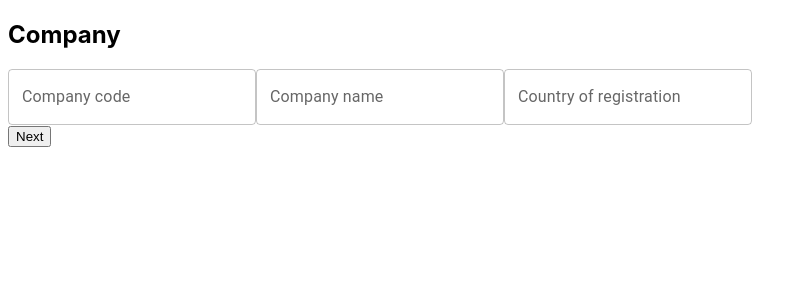
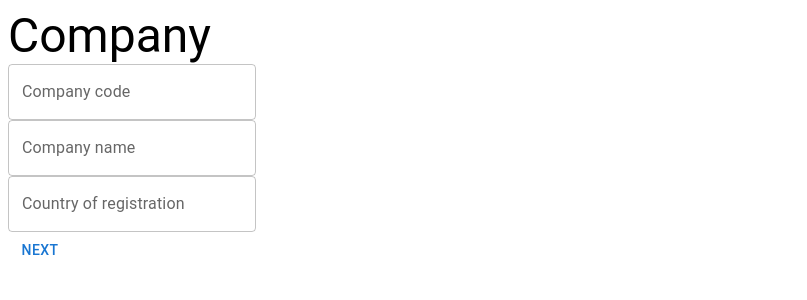
Before and after one commit to AugV/application-form, a React (Create React App) app: page / in a window 1280 px wide. Shown: the top 300 px of the page, without its empty margins (0-807 px from the left). Built offline with nearby package versions, Linux system fonts and the light colour scheme; a web font is replaced by a local one.

Commit message:
extracted button, stepper heading is mui typography, form fields are block

```diff
--- a/src/App.tsx
+++ b/src/App.tsx
@@ -31,6 +31,7 @@ const firstStep: StepModel = {
     },
   },
 };
+
 const secondStep: StepModel = {
   heading: "Contact person",
   content: {
@@ -62,6 +63,7 @@ const secondStep: StepModel = {
     },
   },
 };
+
 function App() {
   const [activeStep, setActiveStep] = useState(0);
 
--- /dev/null
+++ b/src/components/button/button.tsx
@@ -0,0 +1,10 @@
+import { Button as MuiButton } from "@mui/material";
+
+type ButtonProps = {
+  onClick: () => void;
+  children: React.ReactNode;
+};
+
+export const Button = ({ onClick, children }: ButtonProps) => {
+  return <MuiButton onClick={onClick}>{children}</MuiButton>;
+};
--- /dev/null
+++ b/src/components/form-generator/form-generator.module.scss
@@ -0,0 +1,3 @@
+.fieldContainer {
+    display: block;
+}
--- a/src/components/form-generator/form-generator.tsx
+++ b/src/components/form-generator/form-generator.tsx
@@ -1,6 +1,7 @@
 import { setField } from "../../store/application-form-slice";
 import { RootState } from "../../store/store";
 import { TextField } from "../text-field/text-field";
+import styles from "./form-generator.module.scss";
 
 export const FieldType = { TEXT_FIELD: "text-field" } as const;
 
@@ -33,9 +34,11 @@ const FieldComponents = {
 export const FormGenerator = ({ name, formModel }: FormGeneratorProps) => {
   return (
     <form name={name}>
-      {formModel.map((fieldModel) => {
-        return FieldComponents[fieldModel.type](fieldModel);
-      })}
+      {formModel.map((fieldModel) => (
+        <div className={styles.fieldContainer}>
+          {FieldComponents[fieldModel.type](fieldModel)}
+        </div>
+      ))}
     </form>
   );
 };
--- a/src/components/stepper/stepper.tsx
+++ b/src/components/stepper/stepper.tsx
@@ -1,3 +1,6 @@
+import { Typography } from "@mui/material";
+import { Button } from "../button/button";
+
 export type StepModel = {
   heading: string;
   content: {
@@ -25,21 +28,19 @@ export const Stepper = ({
   const ContentComponent = currentStep.content.component;
   const contentProps = currentStep.content.props;
   const isFirstStep = activeStep === 0;
-  const isLastStep = activeStep === stepperModel.length-1;
+  const isLastStep = activeStep === stepperModel.length - 1;
 
   return (
     <>
-      {/* TODO: extract heading */}
-      <h2>{currentStep.heading}</h2>
+      <Typography variant="h3" component="h2">{currentStep.heading}</Typography>
 
       <ContentComponent {...contentProps} />
 
-      {/* TODO: extract buttons */}
-      {!isFirstStep && <button onClick={backHandler}>Back</button>}
+      {!isFirstStep && <Button onClick={backHandler}>Back</Button>}
       {isLastStep ? (
-        <button onClick={submitHandler}>Submit</button>
+        <Button onClick={submitHandler}>Submit</Button>
       ) : (
-        <button onClick={nextHandler}>Next</button>
+        <Button onClick={nextHandler}>Next</Button>
       )}
     </>
   );
```
Also changed, not shown: 2 other files (tests, documents, lock files or other folders).
